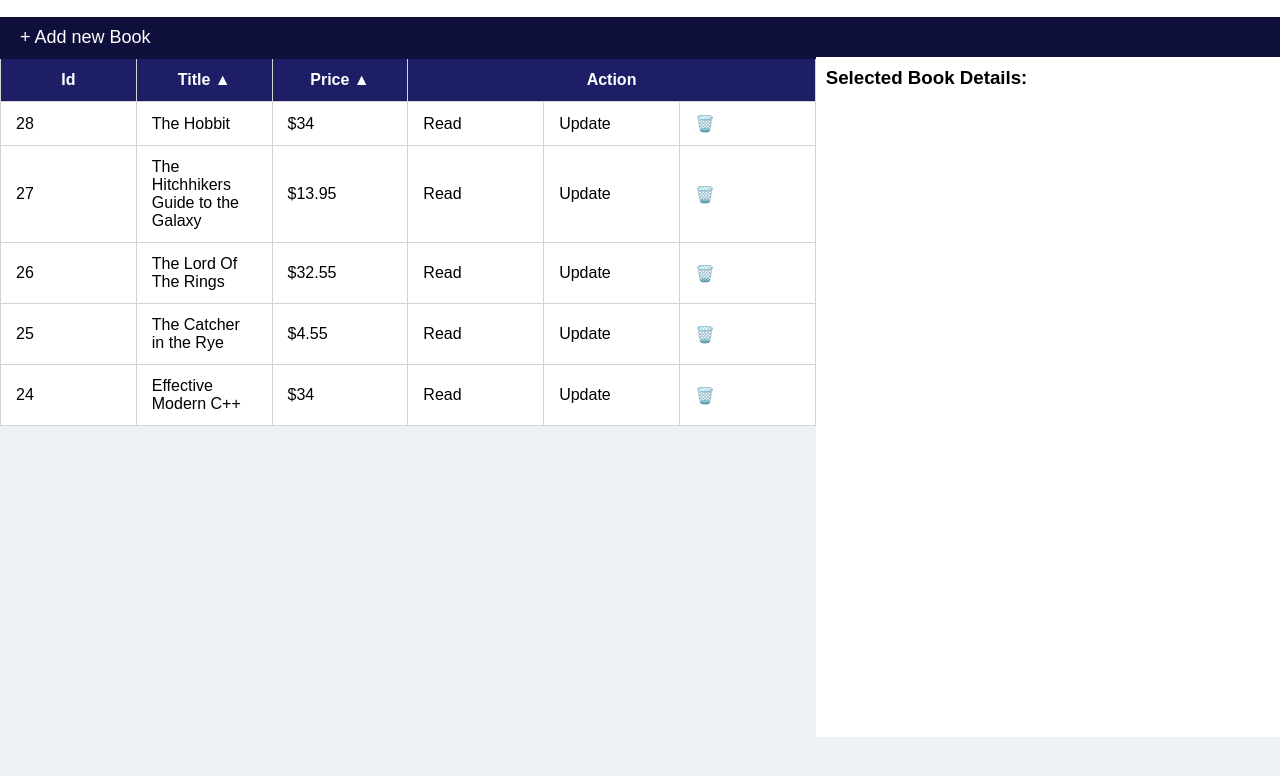
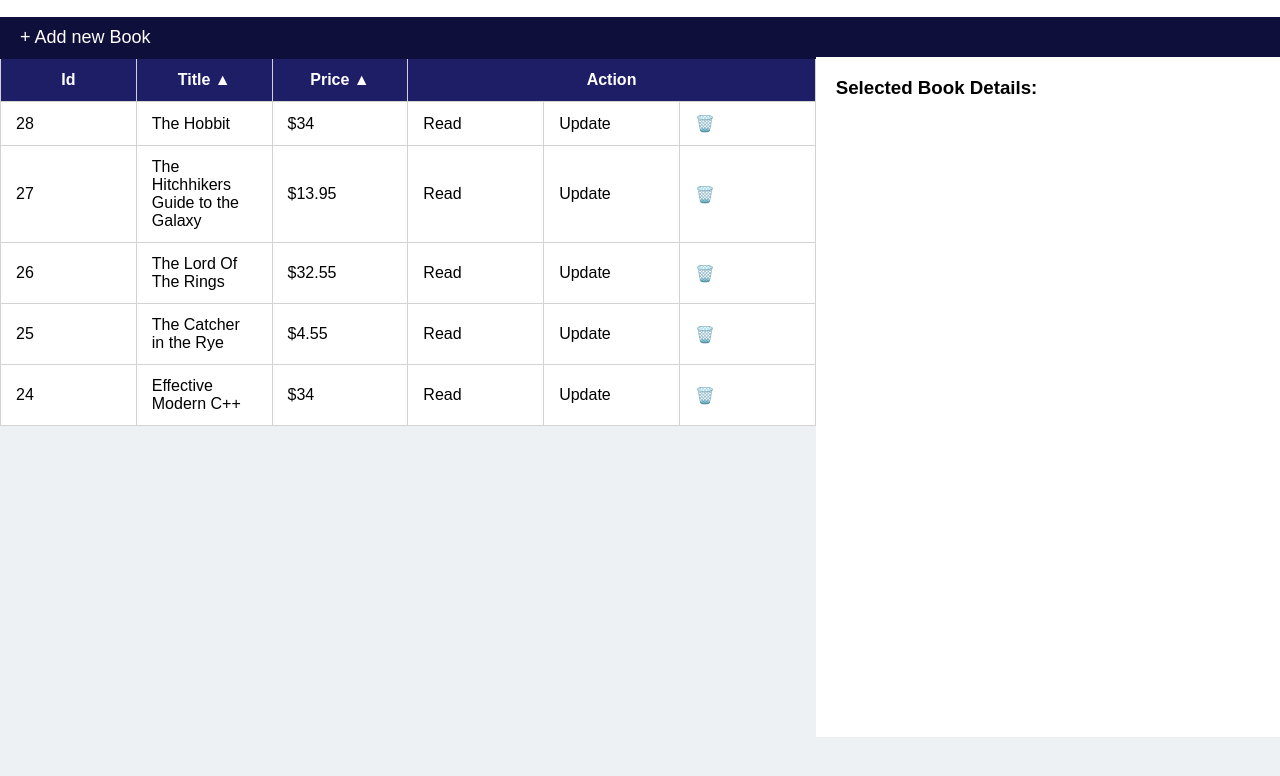
Before and after one commit to benjamin-dreje/Book-Management-System, a plain HTML site: page index.html in a window 1280 px wide. Shown: the part 40-816 px from the top of the page. Drawn offline with Linux system fonts and the light colour scheme.

Commit message:
padding container

```diff
--- a/index.css
+++ b/index.css
@@ -132,6 +132,11 @@ h3 {
 .hidden {
   display: none;
 }
+
+.showContainer {
+  padding: 10px;
+}
+
 .showDate {
   width: 510px;
   background-color: white;
```
